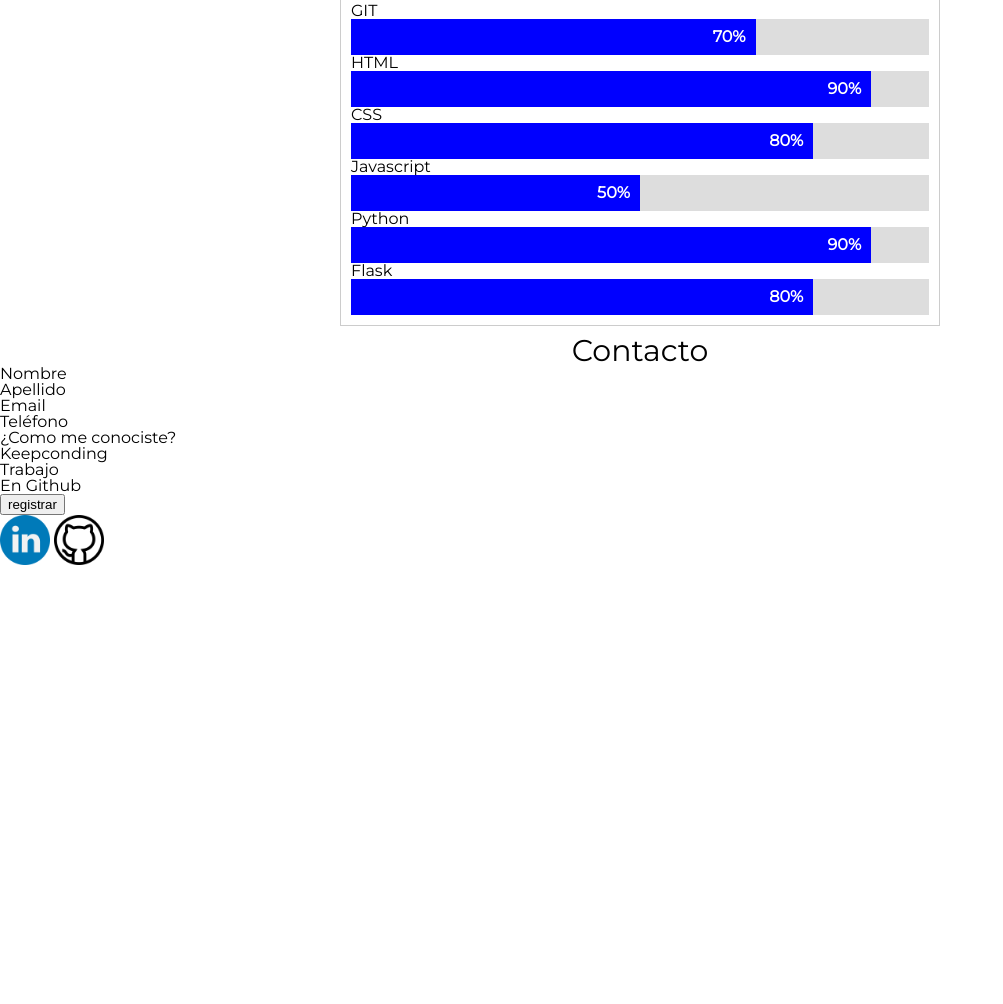
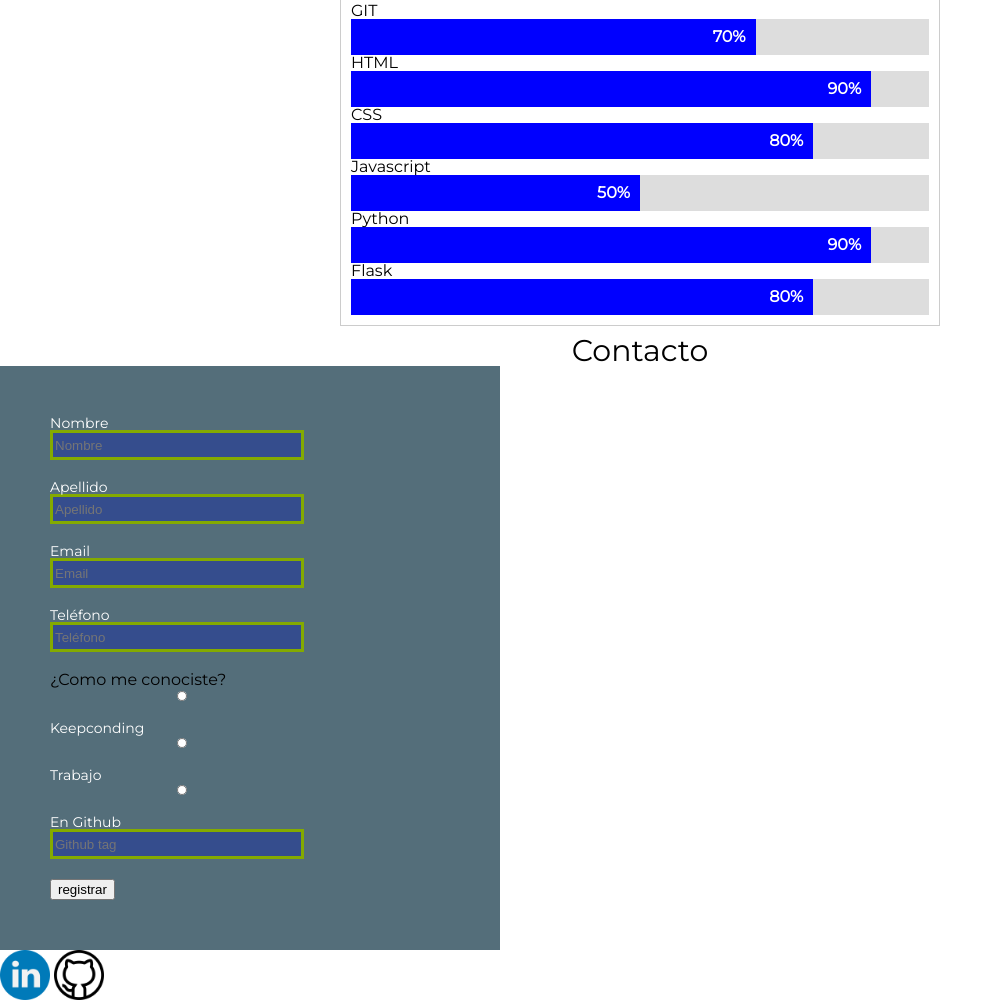
Before and after one commit to angelsainero/practica-html-css, a plain HTML site: page index.html in a window 1280 px wide. Shown: the part 1171-2175 px from the top of the page, without its empty margins (0-1003 px from the left). Before the commit the page ends 1740 px from the top, so only its background shows below. Drawn offline with Linux system fonts and the light colour scheme.

Commit message:
se estila formulario

```diff
--- a/css/progress.css
+++ b/css/progress.css
@@ -1,8 +1,9 @@
 .habilidades {
-    width: 600px;
+
     margin: auto;
     border: 1px solid #ccc;
     padding: 10px;
+    max-width: 600px;
 }
 
 .container {
--- a/css/style.css
+++ b/css/style.css
@@ -62,8 +62,34 @@ header img {
 
 }
 
+form {
+    padding: 50px;
+    background: var(--normal-color);
+    width: 500px;
+}
+form label {
+    font-size: 14px;
+    color: #FFF;
+    display: block;
+}
+form .campo {
+    margin-bottom: 20px;
+    width: 254px;
+    height: 30px;
+    border: 3px solid #84AA00;
+    background: #354d8d;
+    display: block;
 
+}
 
+form .radio {
+    margin-bottom: 20px;
+    width: 254px;
+    height: 10px;
+    border: 3px solid #84AA00;
+    background: #354d8d;
+    display: inline-block;
+}
 
 /* queda hacer que desaparezca el @media, visto en clse 5 (1:34:42)
 
--- a/index.html
+++ b/index.html
@@ -86,48 +86,49 @@
             <header>
                 <h1>Contacto</h1>
             </header>
-            <form action="registro-completado.html" method="post">
+            <form class="form" action="registro-completado.html" method="post">
                 <div>
                     <label for="nombre">Nombre</label>
-                    <input name="nombre" id="nombre" type="text" placeholder="Nombre" required>
+                    <input type="text" name="nombre" id="nombre" placeholder="Nombre" required class="campo">
 
                 </div>
                 <div>
                     <label for="apellido">Apellido</label>
-                    <input name="apellido" id="apellido" type="text" placeholder="Apellido" required>
+                    <input name="apellido" id="apellido" type="text" placeholder="Apellido" required class="campo">
                 </div>
                 <div>
                     <label for="mail">Email</label>
-                    <input name="mail" id="mail" type="email" placeholder="Email" required>
+                    <input name="mail" id="mail" type="email" placeholder="Email" required class="campo">
                 </div>
                 <div>
                     <label for="pass">Teléfono</label>
-                    <input name="telefono" id="telefono" type="tel" placeholder="Teléfono" required>
+                    <input name="telefono" id="telefono" type="tel" placeholder="Teléfono" required class="campo">
                 </div>
                 <div>
                     <fieldset>
                         <legend>¿Como me conociste?</legend>
                         <div>
-                            <input type="radio" id="keep" name="como" value="keep">
+                            <input type="radio" id="keep" name="como" value="keep" class="radio">
                             <label for="keep">Keepconding</label>
                           </div>
 
                           <div>
-                            <input type="radio" id="trabajo" name="como" value="trabajo">
+                            <input type="radio" id="trabajo" name="como" value="trabajo" class="radio">
                             <label for="trabajo">Trabajo</label>
                           </div>
 
                           <div>
-                            <input type="radio" id="github" name="como" value="github">
+                            <input type="radio" id="github" name="como" value="github" class="radio">
                             <label for="github">En Github</label>
                           </div>
                     </fieldset>
                 </div>
                 <div>
                     <label for="gittag"></label>
-                    <input name="gittag" id="gittag" type="text" placeholder="Github tag" pattern="@([A-Za-z0-9_]{1,15})">
+                    <input name="gittag" id="gittag" type="text" placeholder="Github tag" pattern="@([A-Za-z0-9_]{1,15})" class="campo">
                 </div>
                 <button>registrar</button>
+            </form>
 
         </section>
 
```
